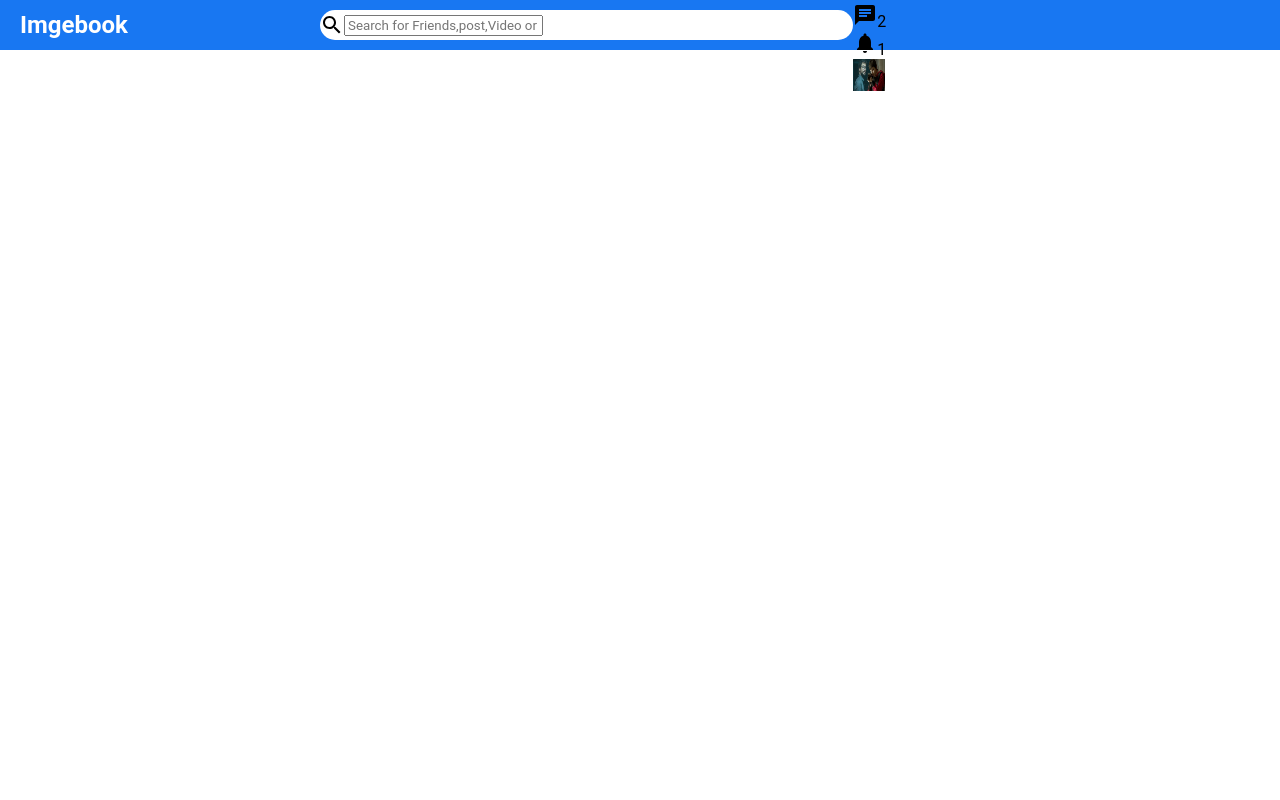
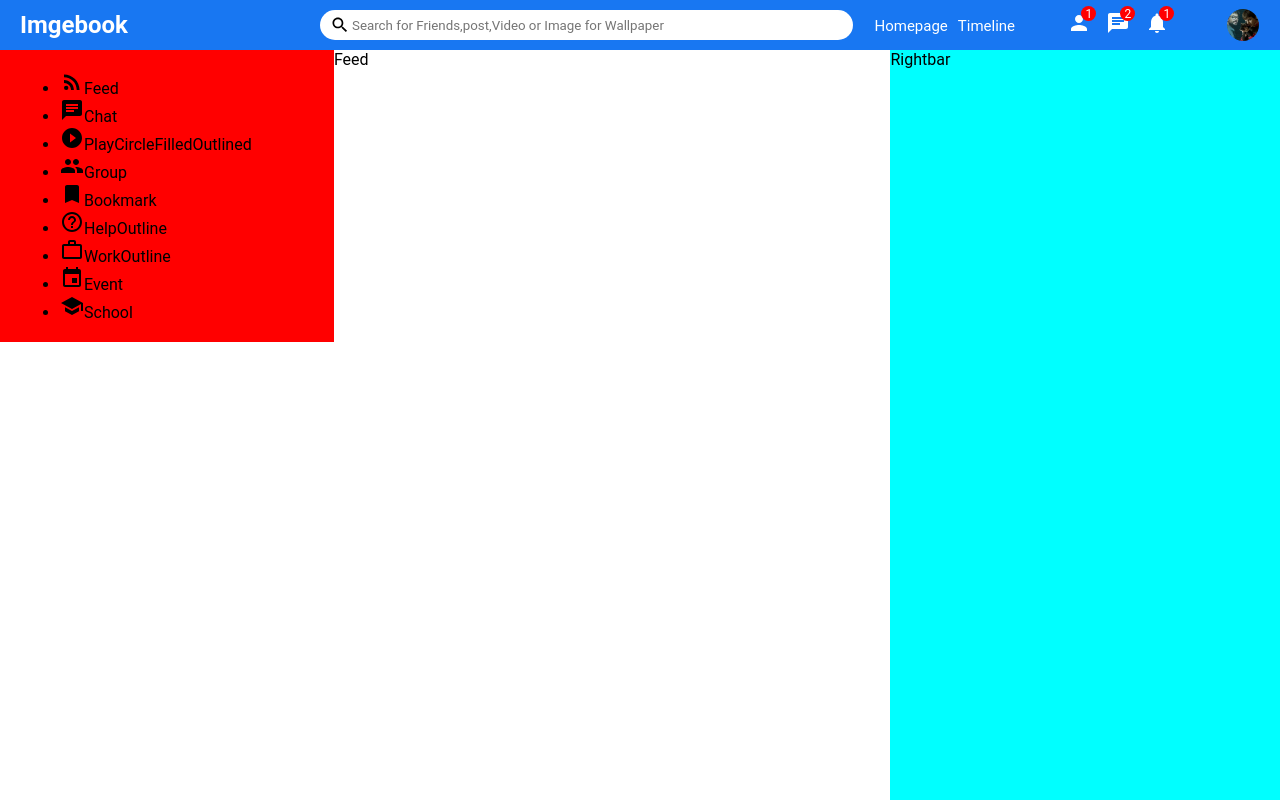
Before and after one commit to Richa-12y/ImageBookpage, a React (Create React App) app: page / in a window 1280 px wide. Built offline with nearby package versions, Linux system fonts and the light colour scheme.

Commit message:
created folder stc for page and desgin

```diff
--- /dev/null
+++ b/src/components/feed/Feed.js
@@ -0,0 +1,8 @@
+import React from 'react'
+import "./feed.css";
+
+export default function Feed() {
+    return (
+        <div className='feed'>Feed</div>
+    )
+}
--- /dev/null
+++ b/src/components/feed/feed.css
@@ -0,0 +1,4 @@
+.feed{
+    flex: 5;
+    border-color: blanchedalmond;
+}
--- /dev/null
+++ b/src/components/rightbar/Rightbar.js
@@ -0,0 +1,8 @@
+import React from 'react'
+import "./rightbar.css";
+
+export default function Rightbar() {
+    return (
+        <div className='rightbar'>Rightbar</div>
+    )
+}
--- /dev/null
+++ b/src/components/rightbar/rightbar.css
@@ -0,0 +1,4 @@
+.rightbar{
+    flex:3.5;
+    background-color: aqua;
+}
--- /dev/null
+++ b/src/components/sidebar/Sidebar.js
@@ -0,0 +1,69 @@
+import React from 'react'
+import "./sidebar.css";
+import {
+    RssFeed, Chat,
+    PlayCircleFilledOutlined,
+    Group,
+    Bookmark,
+    HelpOutline,
+    WorkOutline,
+    Event,
+    School,
+} from "@material-ui/icons";
+
+export default function Sidebar() {
+    return (
+        <div className='sidebar'>
+            <div className='sidebarWrapper'>
+                <ul className='sidebarList'>
+
+                    <li className='sidebarListItem'>
+                        <RssFeed className='sidebarIcon' />
+                        <span className='sidebarListItemText'>Feed</span>
+                    </li>
+
+                    <li className='sidebarListItem'>
+                        <Chat className='sidebarIcon' />
+                        <span className='sidebarListItemText'>Chat</span>
+                    </li>
+
+                    <li className='sidebarListItem'>
+                        <PlayCircleFilledOutlined className='sidebarIcon' />
+                        <span className='sidebarListItemText'>PlayCircleFilledOutlined</span>
+                    </li>
+
+                    <li className='sidebarListItem'>
+                        <Group className='sidebarIcon' />
+                        <span className='sidebarListItemText'>Group</span>
+                    </li>
+
+                    <li className='sidebarListItem'>
+                        <Bookmark className='sidebarIcon' />
+                        <span className='sidebarListItemText'>Bookmark</span>
+                    </li>
+
+                    <li className='sidebarListItem'>
+                        <HelpOutline className='sidebarIcon' />
+                        <span className='sidebarListItemText'>HelpOutline</span>
+                    </li>
+
+                    <li className='sidebarListItem'>
+                        <WorkOutline className='sidebarIcon' />
+                        <span className='sidebarListItemText'>WorkOutline</span>
+                    </li>
+
+                    <li className='sidebarListItem'>
+                        <Event className='sidebarIcon' />
+                        <span className='sidebarListItemText'>Event</span>
+                    </li>
+
+                    <li className='sidebarListItem'>
+                        <School className='sidebarIcon' />
+                        <span className='sidebarListItemText'>School</span>
+                    </li>
+
+                </ul>
+            </div>
+        </div>
+    )
+}
--- /dev/null
+++ b/src/components/sidebar/sidebar.css
@@ -0,0 +1,10 @@
+.sidebar{
+    flex: 3;
+    height: calc(100vh - 50px);
+}
+
+.sidebarWrapper{
+    padding: 20px;
+    background-color: red;
+
+}
--- a/src/components/topbar/Topbar.js
+++ b/src/components/topbar/Topbar.js
@@ -10,7 +10,7 @@ export default function Topbar() {
             </div>
             <div className='topbarCenter'>
                 <div className='searchBar'>
-                    <Search />
+                    <Search className='searchIcon' />
                     <input placeholder='Search for Friends,post,Video or Image for Wallpaper' className='searchInput' />
                 </div>
             </div>
--- a/src/components/topbar/topbar.css
+++ b/src/components/topbar/topbar.css
@@ -30,11 +30,65 @@
     display: flex;
     align-items: center;
   }
+  .searchIcon{
+    font-size: 20px !important;
+    margin-left: 10px;
+  }
 
+  .searchInput{
+    border: none;
+    width: 70%;
+  }
+
+  .searchInput:focus{
+       outline: none;
+  }
   .topbarRight {
     flex: 4;
+    display: flex;
+    align-items: center;
+    justify-content: space-around;
+    color: white;
+  }
+
+  .topbarLinkForHomepage{
+    margin-right: 10px;
+    font-size: 15px;
+    cursor: pointer;
+  }
+
+  .topbarLinkForTimeline{
+    margin-right: 10px;
+    font-size: 15px;
+    cursor: pointer;
+  }
+  .topbarIcons{
+    display: flex;
+  }
+  .topbarIconItem{
+    margin-right: 15px;
+    cursor: pointer;
+    position: relative;
+  }
+
+  .topbarIconBadge{
+    width: 15px;
+    height: 15px;
+    background-color: red;
+    border-radius: 50%;
+    color: white;
+    position: absolute;
+    top: -5px;
+    right: -5px;
+    display: flex;
+    align-items: center;
+    justify-content: center;
+    font-size: 12px;
   }
   .topbarImg{
       height: 32px;
       width: 32px;
+      border-radius: 50%;
+      object-fit: cover;
+      cursor: pointer;
   }
--- a/src/pages/home/Home.js
+++ b/src/pages/home/Home.js
@@ -1,8 +1,19 @@
-import React from 'react'
-import Topbar from '../../components/topbar/Topbar'
+import React from 'react';
+import Feed from '../../components/feed/Feed';
+import Rightbar from '../../components/rightbar/Rightbar';
+import Sidebar from '../../components/sidebar/Sidebar';
+import Topbar from '../../components/topbar/Topbar';
+import "./home.css"
 
 export default function Home() {
     return (
+        <>
         <Topbar />
+            <div className='homeContainer'>
+                <Sidebar />
+                <Feed />
+                <Rightbar />
+            </div>
+        </>
     )
 }
--- a/src/pages/home/home.css
+++ b/src/pages/home/home.css
@@ -0,0 +1,4 @@
+.homeContainer{
+    display: flex;
+   width: 100%;
+}
```
